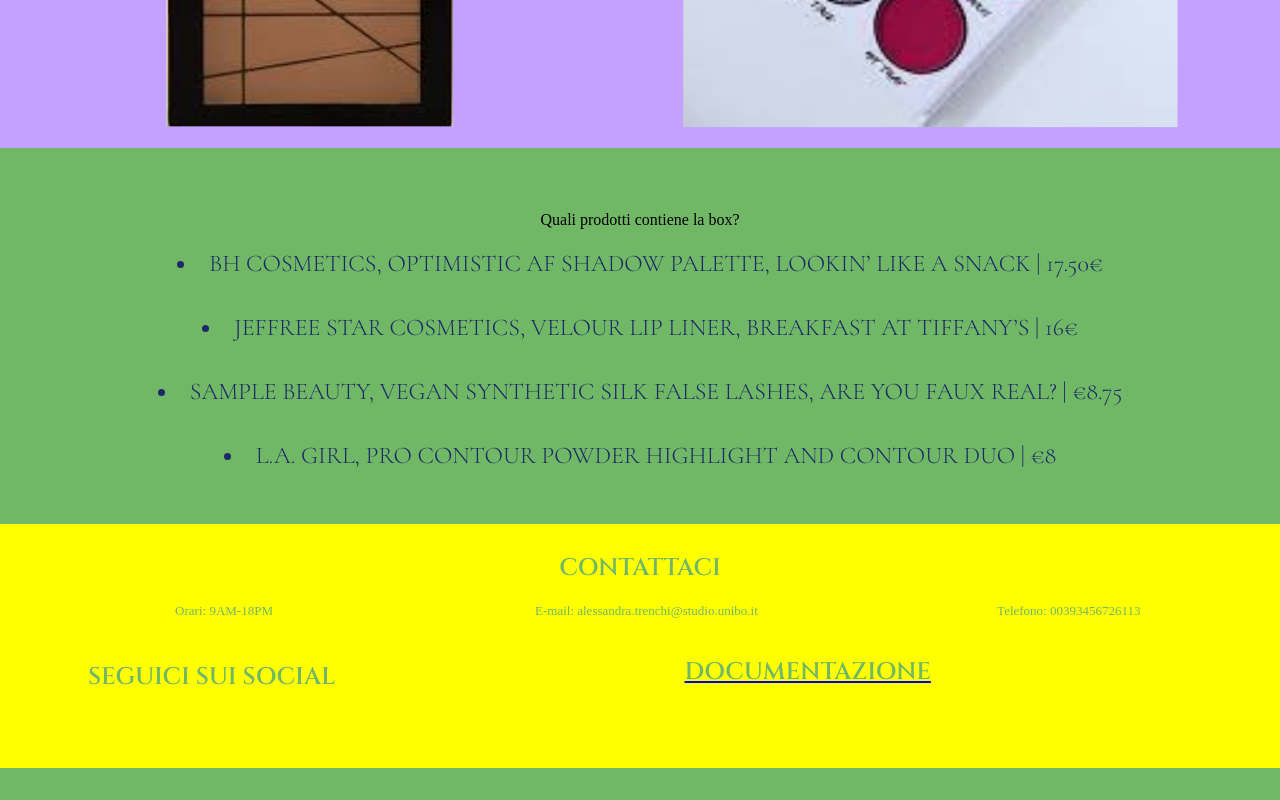
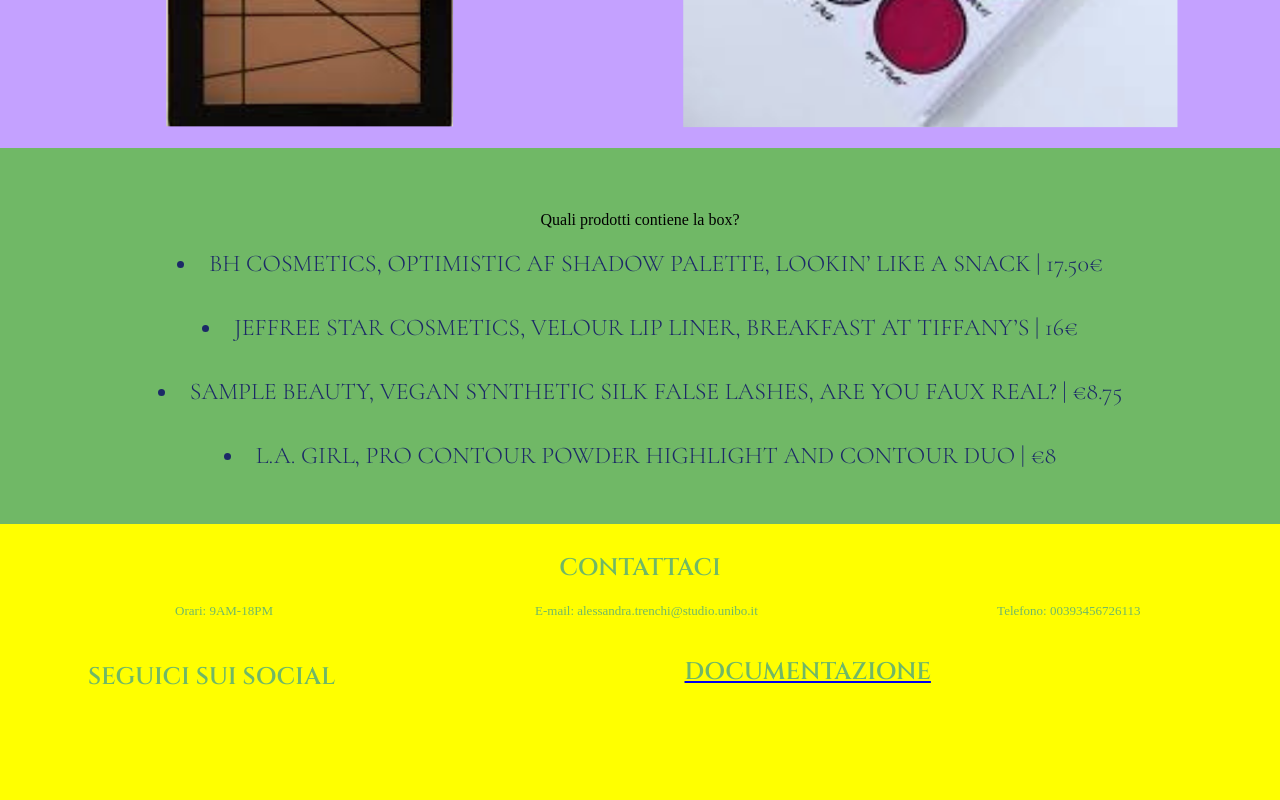
Before and after one commit to AlessandraTrenchi/AlessandraTrenchi.github.io, a plain HTML site: page index.html in a window 1280 px wide. Shown: the part 3663-4463 px from the top of the page. Before the commit the page ends 4431 px from the top, so only its background shows below. Drawn offline with nearby package versions, Linux system fonts and the light colour scheme.

Commit message:
Update style.css

```diff
--- a/style.css
+++ b/style.css
@@ -179,7 +179,7 @@ body {
   background-color: yellow;
   margin-top: 3rem;
   margin-bottom: 0px;
-  padding-bottom: 9rem;
+  padding-bottom: 11rem;
   height:100px;
   width:100%;
   font-size  : x-large;
```
